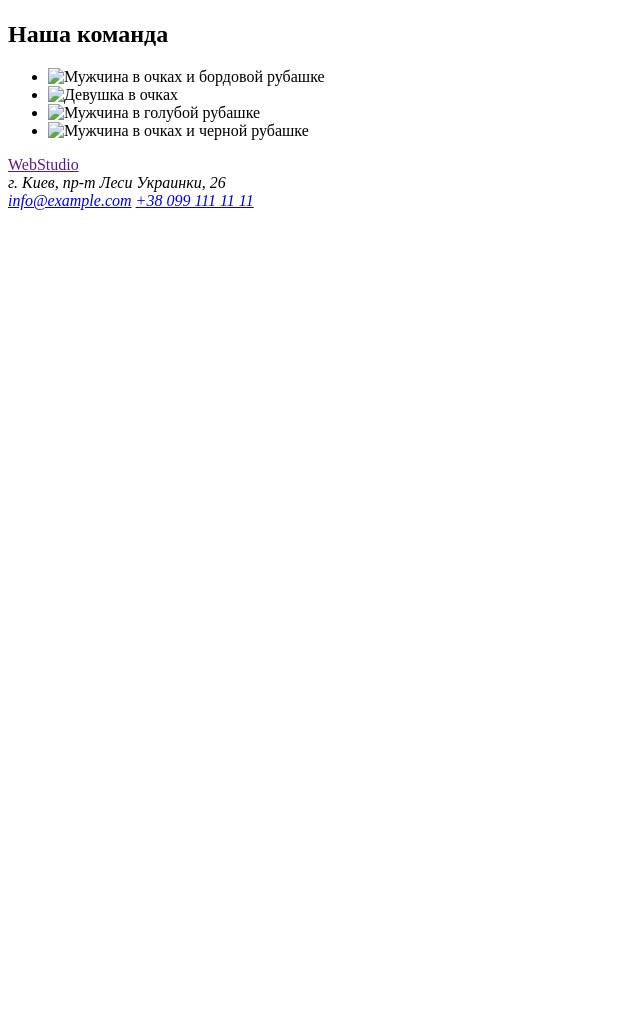
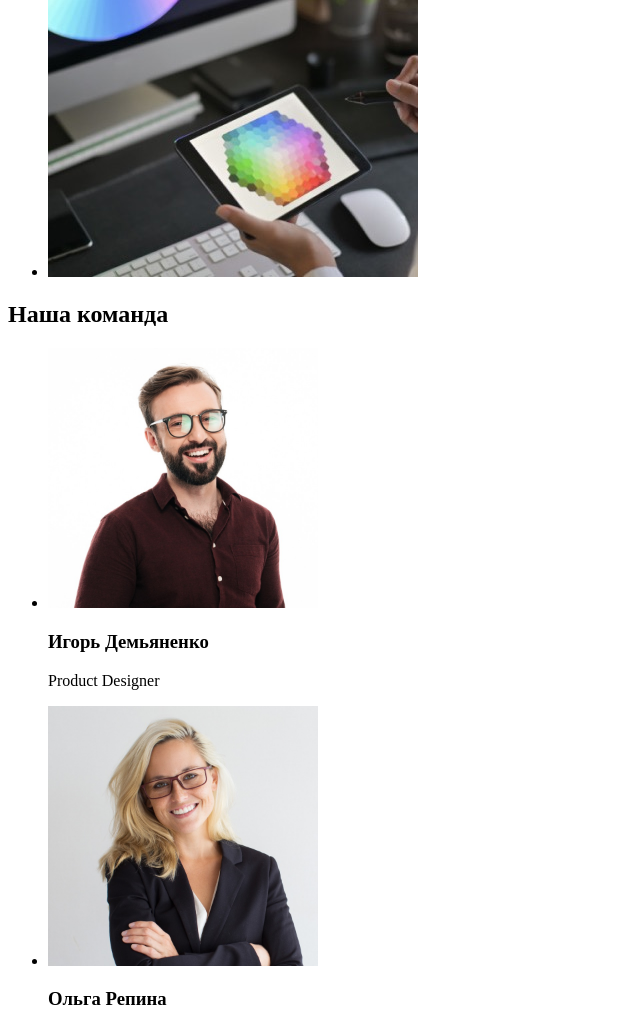
Before and after one commit to Juliana-Kit/goit-markup-hw-01, a plain HTML site: page index.html in a window 1280 px wide. Shown: the part 1273-2286 px from the top of the page, without its empty margins (0-640 px from the left). Before the commit the page ends 1491 px from the top, so only its background shows below. Drawn offline with Linux system fonts and the light colour scheme.

Commit message:
Результат

```diff
--- a/index.html
+++ b/index.html
@@ -1,11 +1,13 @@
 <!DOCTYPE html>
 <html lang="ru">
+
 <head>
     <meta charset="UTF-8" />
     <meta http-equiv="X-UA-Compatible" content="IE=edge" />
     <meta name="viewport" content="width=device-width, initial-scale=1.0" />
     <title>Студия</title>
 </head>
+
 <body>
     <header>
         <nav>
@@ -61,7 +63,7 @@
             <h2>Чем мы занимаемся</h2>
             <ul>
                 <li>
-            <img src="./images/img.jpg" alt="Процес работы разработчика" width="370" height="294" />
+                    <img src="./images/img1.jpg" alt="Процес работы разработчика" width="370" height="294" />
                 </li>
 
                 <li>
@@ -80,34 +82,27 @@
 
             <ul>
                 <li>
-            <img
-              src="./images/teamcard1.jpg"
-              alt="Мужчина в очках и бордовой рубашке"
-              width="270"
-              height="368"
-            />
+                    <img src="./images/img11.jpg" alt="Мужчина в очках и бордовой рубашке" width="270" height="260" />
+                    <h3>Игорь Демьяненко</h3>
+                    <p>Product Designer</p>
                 </li>
 
                 <li>
-            <img src="./images/teamcard2.jpg" alt="Девушка в очках" width="270" height="368" />
+                    <img src="./images/img22.jpg" alt="Девушка в очках" width="270" height="260" />
+                    <h3>Ольга Репина</h3>
+                    <p>Frontend Developer</p>
                 </li>
 
                 <li>
-            <img
-              src="./images/teamcard3.jpg"
-              alt="Мужчина в голубой рубашке"
-              width="270"
-              height="368"
-            />
+                    <img src="./images/img33.jpg" alt="Мужчина в голубой рубашке" width="270" height="260" />
+                    <h3>Николай Тарасов</h3>
+                    <p>Marketing</p>
                 </li>
 
                 <li>
-            <img
-              src="./images/teamcard4.jpg"
-              alt="Мужчина в очках и черной рубашке"
-              width="270"
-              height="368"
-            />
+                    <img src="./images/img4.jpg" alt="Мужчина в очках и черной рубашке" width="270" height="260" />
+                    <h3>Михаил Ермаков</h3>
+                    <p>UI Designer</p>
                 </li>
             </ul>
         </section>
@@ -124,4 +119,5 @@
         </address>
     </footer>
 </body>
+
 </html>
```
Lines whose indentation alone changed are shown as unchanged.
